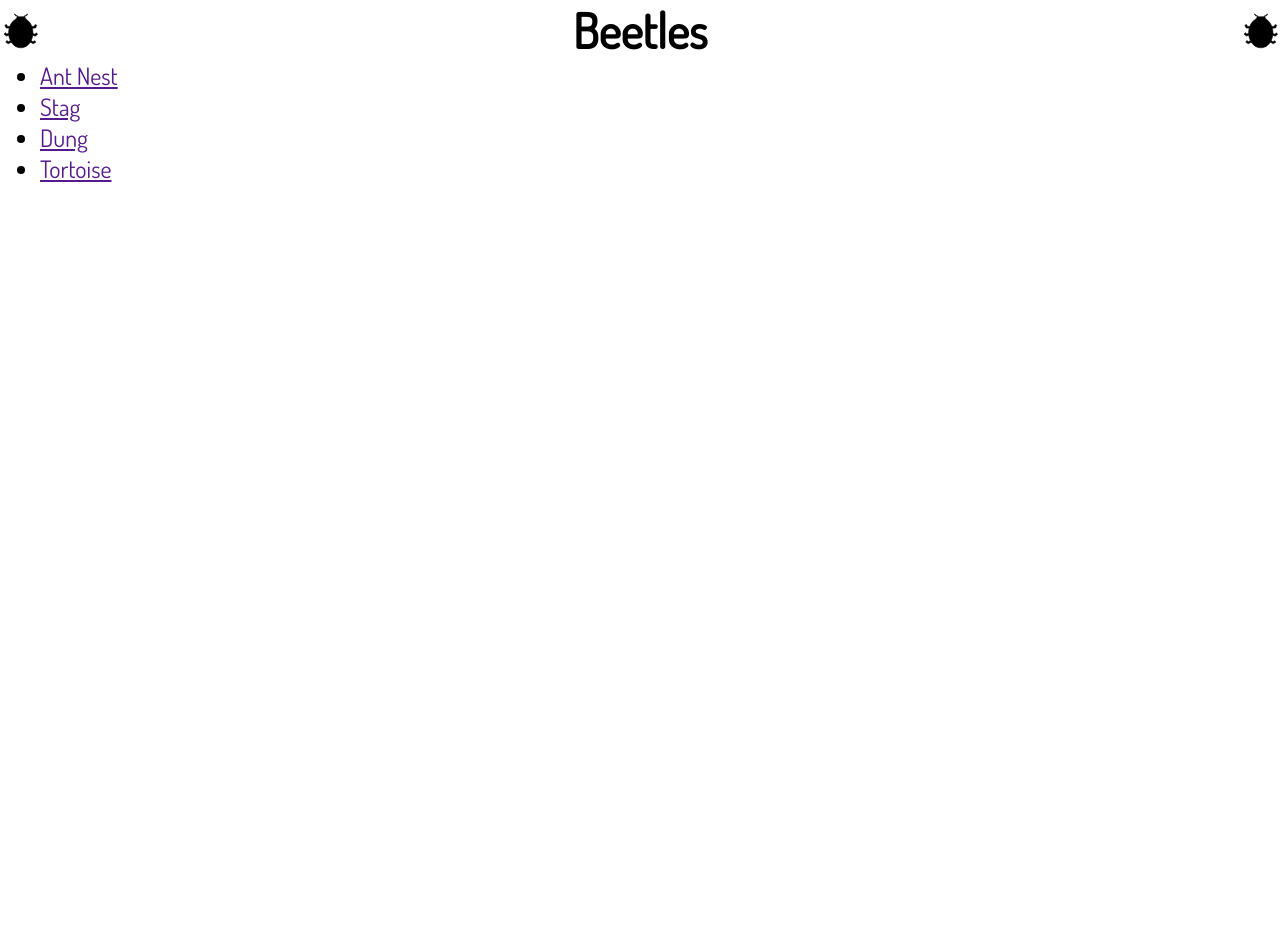
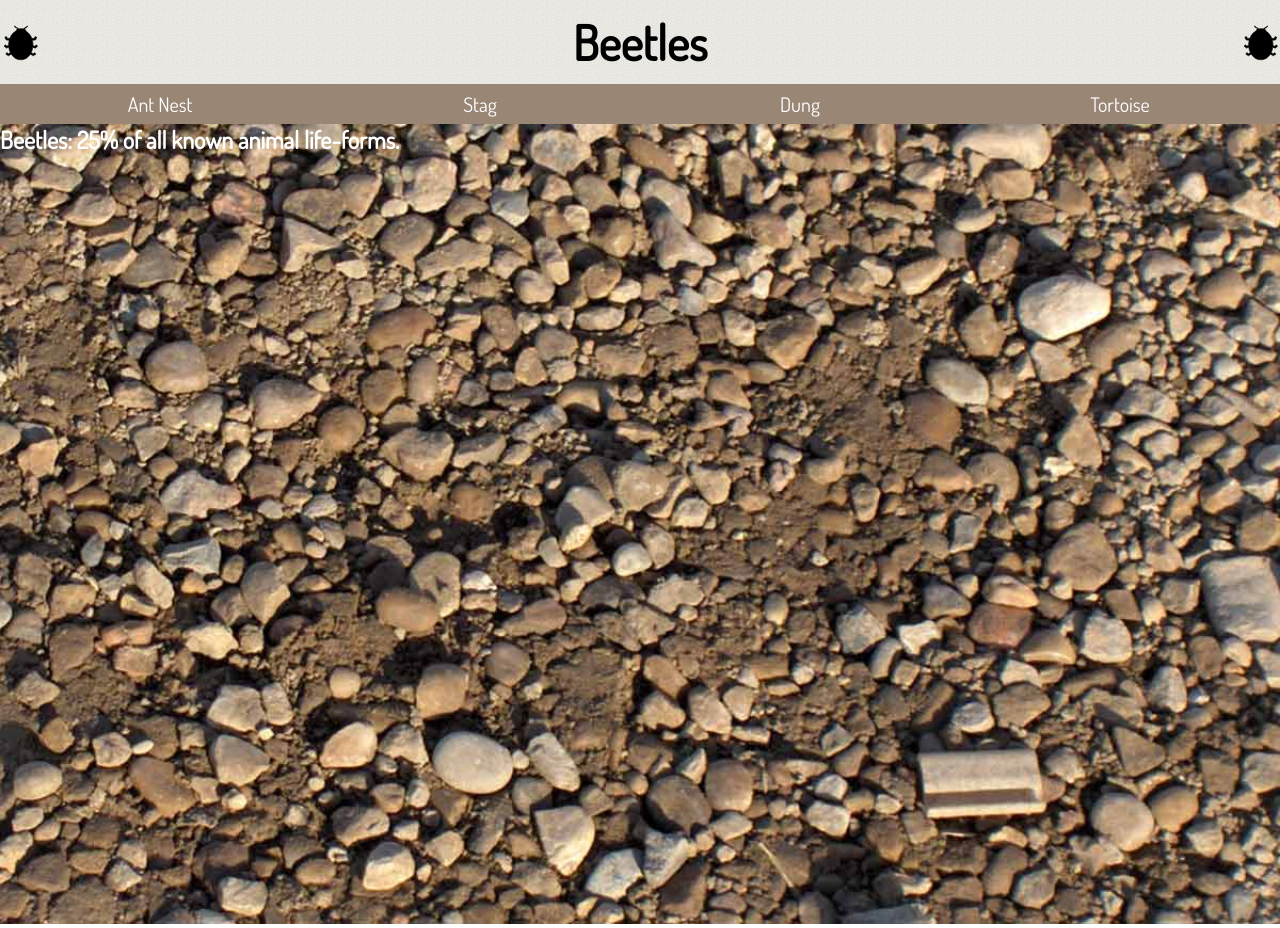
Before and after one commit to celenastefanie/assignment-7, a plain HTML site: page index.html in a window 1280 px wide. Before the commit the page ends 800 px from the top, so only its background shows below. Drawn offline with Linux system fonts and the light colour scheme.

Commit message:
Finished header
Starting body

```diff
--- a/css/main.css
+++ b/css/main.css
@@ -8,18 +8,68 @@ html {
 }
 
 .header {
-  background-image: url("../images/logo.svg"), url("../images/logo.svg");
+  background-image: url("../images/logo.svg"), url("../images/logo.svg"), url("../images/pattern.png");
   background-size: 40px auto;
-  background-repeat: no-repeat;
-  background-position: left center, right center;
+  background-repeat: no-repeat, no-repeat, repeat;
+  background-position: left center, right center, left;
   text-align: center;
   font-family: 'Dosis', sans-serif;
   font-size: 1.5em;
+  padding: .5em;
+  margin: .5em, .5em, 0em;
+}
+
+a {
+  color: #fff;
+  text-decoration: none;
+}
+
+a:hover {
+  color: white;
 }
 
 nav {
   font-family: 'Dosis', sans-serif;
-  font-size: 1.5em;
+  font-size: 20px;
   text-decoration: none;
   list-style-type: none;
+  overflow: hidden;
+
 }
+
+li {
+  display: block;
+  text-align: center;
+  padding: 7px 7px;
+  background-color: #998675;
+  color: black;
+  margin: 0;
+  float: left;
+  width: 25%;
+}
+
+li:hover {
+  background-color: #754C24;
+}
+
+nav ul {
+  padding: 0;
+  list-style-type: none;
+}
+.g-image {
+  width: 100%;
+}
+
+.ground {
+  position: relative;
+
+}
+
+h2 {
+  position: absolute;
+  font-family: 'Dosis', sans-serif;
+  font-size: 1.5em;
+  color: white;
+  text-align: center;
+  display: block;
+}
--- a/index.html
+++ b/index.html
@@ -23,5 +23,10 @@
   </ul>
 </nav>
 
+<div class="ground">
+  <h2>Beetles: 25% of all known animal life-forms.</h2>
+  <img class="g-image" src="images/ground.jpg" alt="Ground">
+</div>
+
 </body>
 </html>
```
Also changed, not shown: images/ground.jpg (added), images/pattern.png (added).
